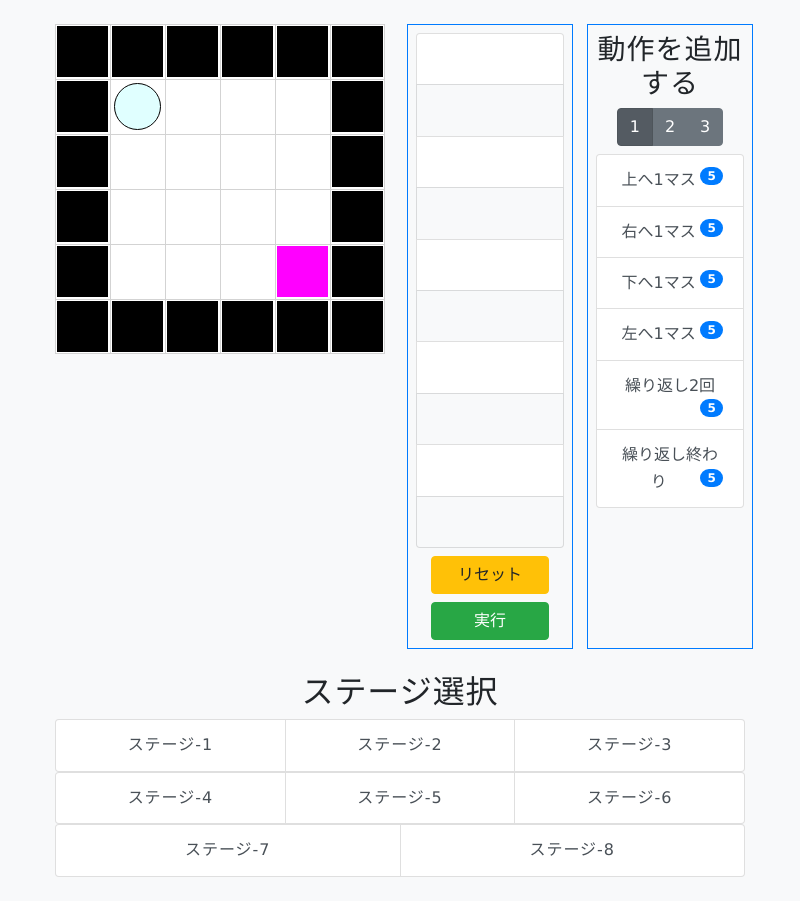
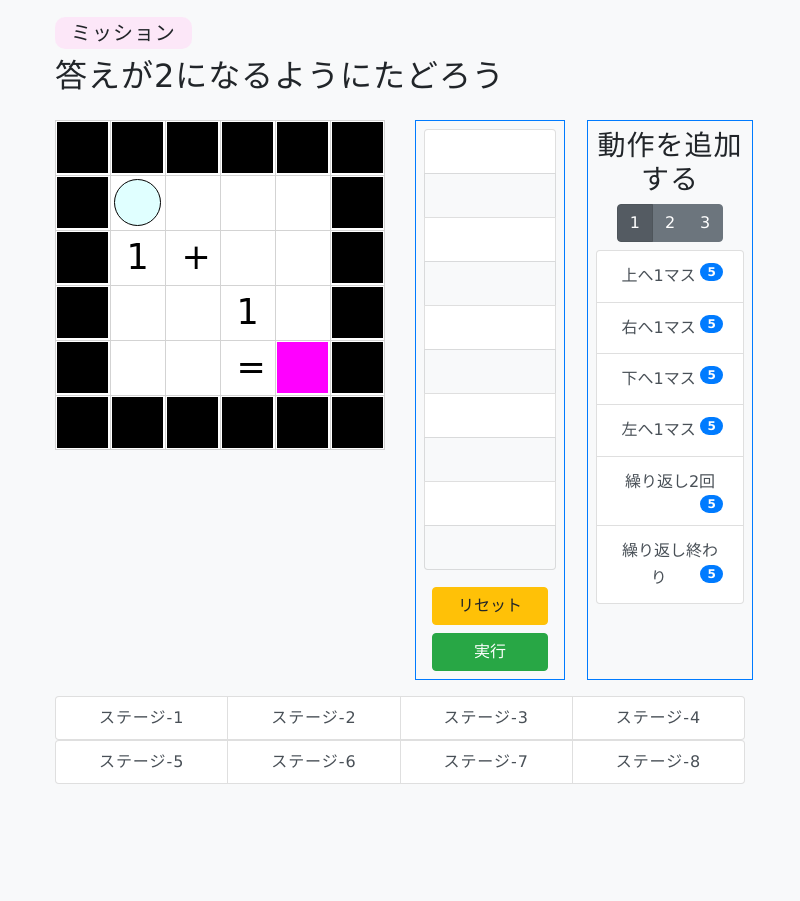
Before and after one commit to yunemk/Ball-Control-Game, an Electron app: page index.html in a window 800 px wide. After the commit the page ends 800 px from the top, so only its background shows below. Drawn offline with Linux system fonts and the light colour scheme.

Commit message:
SPA-like UI update

```diff
--- a/index.html
+++ b/index.html
@@ -9,6 +9,9 @@
   <link rel="stylesheet" href="src/css/bootstrap.min.css">
   <style>
     body {
+      max-width: 100vw;
+      max-height: 100vh;
+      height: 100vh;
       font-family: Verdana, Geneva, Tahoma, sans-serif;
       letter-spacing: .06rem;
       line-height: 1.65rem;
@@ -18,38 +21,49 @@
       background: #f8f9fa;
     }
 
-    .overflow-wrap-break {
-      overflow-wrap: break-word;
+    #todos>.todos-list-item {
+      display: flex;
+      align-items: center;
+      text-align: center;
+      font-size: 100%;
+      min-height: .5rem;
+      height: 10%;
+      padding: 0 .5rem;
+    }
+
+    #stage-list .stage-list-item {
+      padding: .5rem 1.25rem;
+      min-height: .5rem;
     }
   </style>
 </head>
 
 <body class="bg-light">
-  <section id="game" class="my-4">
+  <section id="game">
     <div class="container">
-      <div class="mb-3">
-        <div id="alphabets" class="mt-2 d-none"></div>
-        <div id="arithmetic" class="mt-2 d-none"></div>
-      </div>
       <div class="row">
-        <div class="col-md-6 mt-md-0 col-sm-12 text-center mt-2 position-relative">
-          <canvas id="gameCanvasDisplay"></canvas>
+        <div class="col-12" style="max-height: 15vh; height: 15vh;">
+          <div id="alphabets" class="d-none flex-column justify-content-center h-100"></div>
+          <div id="arithmetic" class="d-none flex-column justify-content-center h-100"></div>
         </div>
-        <div class="col-md-3 col-sm-6">
-          <div class="border border-primary h-100 px-2 mx-n2">
-            <ul id="todos" class="list-group mt-2 even-striped">
-              <li class="list-group-item empty">&ThinSpace;</li>
-              <li class="list-group-item empty">&ThinSpace;</li>
-              <li class="list-group-item empty">&ThinSpace;</li>
-              <li class="list-group-item empty">&ThinSpace;</li>
-              <li class="list-group-item empty">&ThinSpace;</li>
-              <li class="list-group-item empty">&ThinSpace;</li>
-              <li class="list-group-item empty">&ThinSpace;</li>
-              <li class="list-group-item empty">&ThinSpace;</li>
-              <li class="list-group-item empty">&ThinSpace;</li>
-              <li class="list-group-item empty">&ThinSpace;</li>
+        <div class="col-md-6 mt-md-0 col-sm-12 text-center position-relative" style="max-height: 70vh; height: 70vh;">
+          <canvas id="gameCanvasDisplay" class="d-block mx-auto"></canvas>
+        </div>
+        <div class="col-md-3 col-sm-6" style="max-height: 70vh; height: 70vh;">
+          <div class="d-flex flex-column border border-primary h-100 p-2">
+            <ul id="todos" class="d-flex flex-column list-group even-striped overflow-auto h-100">
+              <li class="list-group-item todos-list-item empty"></li>
+              <li class="list-group-item todos-list-item empty"></li>
+              <li class="list-group-item todos-list-item empty"></li>
+              <li class="list-group-item todos-list-item empty"></li>
+              <li class="list-group-item todos-list-item empty"></li>
+              <li class="list-group-item todos-list-item empty"></li>
+              <li class="list-group-item todos-list-item empty"></li>
+              <li class="list-group-item todos-list-item empty"></li>
+              <li class="list-group-item todos-list-item empty"></li>
+              <li class="list-group-item todos-list-item empty"></li>
             </ul>
-            <div class="container my-2">
+            <div class="px-2 pt-2">
               <div class="row">
                 <div class="col-xl-6 col-12">
                   <button id="resetTodos" type="button" class="btn btn-block btn-warning" role="status">リセット</button>
@@ -61,8 +75,8 @@
             </div>
           </div>
         </div>
-        <div class="col-md-3 col-sm-6 text-center">
-          <div class="border border-primary h-100 px-2 mx-n2">
+        <div class="col-md-3 col-sm-6 text-center" style="max-height: 70vh; height: 70vh;">
+          <div class="border border-primary h-100 px-2 mx-n2 overflow-auto">
             <h3 class="mt-2">動作を追加する</h3>
             <div id="actionsSelector" class="btn-group" role="group" aria-label="Basic example">
               <button type="button" class="btn btn-secondary active">1</button>
@@ -93,22 +107,19 @@
         </div>
       </div>
 
-      <h2 class="text-center mt-4">ステージ選択</h2>
-      <div class="text-center">
-        <div id="stage-list">
+      <div class="text-center d-flex align-items-center" style="max-height: 15vh; height: 15vh;">
+        <div id="stage-list" class="d-flex flex-column w-100">
           <ul class="list-group list-group-horizontal">
-            <li class="list-group-item list-group-item-action">ステージ-1</li>
-            <li class="list-group-item list-group-item-action">ステージ-2</li>
-            <li class="list-group-item list-group-item-action">ステージ-3</li>
+            <li class="list-group-item list-group-item-action stage-list-item">ステージ-1</li>
+            <li class="list-group-item list-group-item-action stage-list-item">ステージ-2</li>
+            <li class="list-group-item list-group-item-action stage-list-item">ステージ-3</li>
+            <li class="list-group-item list-group-item-action stage-list-item">ステージ-4</li>
           </ul>
           <ul class="list-group list-group-horizontal">
-            <li class="list-group-item list-group-item-action">ステージ-4</li>
-            <li class="list-group-item list-group-item-action">ステージ-5</li>
-            <li class="list-group-item list-group-item-action">ステージ-6</li>
-          </ul>
-          <ul class="list-group list-group-horizontal">
-            <li class="list-group-item list-group-item-action">ステージ-7</li>
-            <li class="list-group-item list-group-item-action">ステージ-8</li>
+            <li class="list-group-item list-group-item-action stage-list-item">ステージ-5</li>
+            <li class="list-group-item list-group-item-action stage-list-item">ステージ-6</li>
+            <li class="list-group-item list-group-item-action stage-list-item">ステージ-7</li>
+            <li class="list-group-item list-group-item-action stage-list-item">ステージ-8</li>
           </ul>
         </div>
       </div>
--- a/src/js/Actions.js
+++ b/src/js/Actions.js
@@ -11,7 +11,7 @@ class Actions {
     const todos = Array.from(document.getElementById('todos').children);
     todos.forEach(el => {
       el.classList.replace('not-empty', 'empty');
-      el.innerHTML = '&ThinSpace;';
+      el.innerHTML = '';
     });
 
     // reset event handler
@@ -65,16 +65,17 @@ class Actions {
 
   clickHandler(e) {
     if (e.target.nodeName === 'BUTTON' || e.target.nodeName === 'SPAN') {
-      const selectedAction = e.target.nodeName === 'BUTTON' ? e.target : e.target.parentElement;
-      const badgeNum = parseInt(selectedAction.lastElementChild.textContent, 10);
+      const selectedActionElm = e.target.nodeName === 'BUTTON' ? e.target : e.target.parentElement;
+      const badgeNum = parseInt(selectedActionElm.lastElementChild.textContent, 10);
       const firstEmptyTodo = Array.from(document.getElementById('todos').children)
         .find(el => el.classList.contains('empty'));
       if (firstEmptyTodo !== undefined && badgeNum > 0) {
-        this.decrementSelectedActionNum(selectedAction.firstChild.textContent.trim());
+        const selectedAction = selectedActionElm.firstChild.textContent.trim();
+        this.decrementSelectedActionNum(selectedAction);
         firstEmptyTodo.classList.replace('empty', 'not-empty');
         firstEmptyTodo.innerHTML = `
-          ${selectedAction.firstChild.textContent.trim()}
-          <button class="btn btn-sm btn-danger my-n1 rounded-circle float-right delTodo">x</button>
+          <span class="flex-grow-1 mb-0 ${selectedAction}">${selectedAction}</span>
+          <button class="badge badge-pill badge-danger rounded-circle float-right delTodo">x</button>
         `;
         const delTodoBtn = firstEmptyTodo.querySelector('.delTodo');
         delTodoBtn.onclick = () => {
@@ -124,8 +125,8 @@ class Actions {
 
   storedInvisibleTodo() {
     const storedInvisibleTodo = document.createElement('li');
-    storedInvisibleTodo.innerHTML = '&ThinSpace;';
-    storedInvisibleTodo.classList.add('list-group-item', 'empty');
+    storedInvisibleTodo.innerHTML = '';
+    storedInvisibleTodo.classList.add('list-group-item', 'todos-list-item', 'empty');
     return storedInvisibleTodo;
   }
 
@@ -133,7 +134,7 @@ class Actions {
     const todos = Array.from(document.getElementById('todos').children);
     todos.forEach(el => {
       el.classList.replace('not-empty', 'empty');
-      el.innerHTML = '&ThinSpace;';
+      el.innerHTML = '';
     });
     this.dir = JSON.parse(JSON.stringify(this.initDir));
     this.loop = JSON.parse(JSON.stringify(this.initLoop));
--- a/src/js/RunTodos.js
+++ b/src/js/RunTodos.js
@@ -2,7 +2,7 @@ class RunTodos {
   getTodosArr() {
     const rawTodos = Array.from(document.getElementById('todos').children)
       .filter(el => el.classList.contains('not-empty'))
-      .map(el => el.innerText.slice(0, -2)); // remove x and break line
+      .map(el => el.firstElementChild.innerText);
     let dirEditedTodos = this.getDirEditedTodos(rawTodos);
     const compiledTodos = this.getLoopCompiledTodos(dirEditedTodos);
     return compiledTodos || null;
--- a/src/js/Stage.js
+++ b/src/js/Stage.js
@@ -20,6 +20,31 @@ class Stage {
             "initPosY": 1,
             "color": "lightcyan",
             "strokeColor": "black"
+          },
+          "arithmetic": {
+            "subject": "答えが2になるようにたどろう",
+            "ans": 2,
+            "pos": [{
+                "char": "1",
+                "x": 1,
+                "y": 2
+              },
+              {
+                "char": "+",
+                "x": 2,
+                "y": 2
+              },
+              {
+                "char": "1",
+                "x": 3,
+                "y": 3
+              },
+              {
+                "char": "=",
+                "x": 3,
+                "y": 4
+              }
+            ]
           },
           "canvas": {
             "background": "#fff"
--- a/src/js/canvas/Alphabets.js
+++ b/src/js/canvas/Alphabets.js
@@ -33,9 +33,9 @@ class Alphabets {
   }
 
   showCurrentStringAlert() {
-    document.getElementById('alphabets').classList.replace('d-none', 'd-block');
+    document.getElementById('alphabets').classList.replace('d-none', 'd-flex');
     document.getElementById('alphabets').innerHTML = `
-      <h5 class="d-inline-block p-1" style="background: #ffddf799; border-radius: 10px;">ミッション</h5>
+      <h5 class="mr-auto px-3 py-1" style="background: #ffddf799; border-radius: 10px;">ミッション</h5>
       <div class="d-flex flex-row">
         <h2 class="mr-3">${this.question}</h2>
         ${this.currentString ? `<div class="alert alert-${this.alertBgColor} align-items-center mt-n2 mb-n1">${this.currentString}</div>` : ''}
@@ -44,7 +44,7 @@ class Alphabets {
   }
 
   hideCurrentStringAlert() {
-    document.getElementById('alphabets').classList.replace('d-block', 'd-none');
+    document.getElementById('alphabets').classList.replace('d-flex', 'd-none');
   }
 
   isCorrect() {
--- a/src/js/canvas/Arithmetic.js
+++ b/src/js/canvas/Arithmetic.js
@@ -33,18 +33,18 @@ class Arithmetic {
   }
 
   showCurrentAlert() {
-    document.getElementById('arithmetic').classList.replace('d-none', 'd-block');
+    document.getElementById('arithmetic').classList.replace('d-none', 'd-flex');
     document.getElementById('arithmetic').innerHTML = `
-      <h5 class="d-inline-block p-1" style="background: #ffddf799; border-radius: 10px;">ミッション</h5>
+      <h5 class="mr-auto px-3 py-1" style="background: #ffddf799; border-radius: 10px;">ミッション</h5>
       <div class="d-flex flex-row">
         <h2 class="mr-3">${this.subject}</h2>
-        ${this.current ? `<div class="alert alert-${this.alertBgColor} align-items-center mt-n2 mb-n1 overflow-wrap-break">${this.current}${this.result !== null ? this.result : ''}</div>` : ''}
+        ${this.current ? `<div class="alert alert-${this.alertBgColor} align-items-center mb-0 mt-n2">${this.current}${this.result !== null ? this.result : ''}</div>` : ''}
       </div>
     `;
   }
 
   hideCurrentAlert() {
-    document.getElementById('arithmetic').classList.replace('d-block', 'd-none');
+    document.getElementById('arithmetic').classList.replace('d-flex', 'd-none');
   }
 
   isCorrect() {
@@ -95,7 +95,7 @@ class Arithmetic {
       }
     }
     if (this.isInvalidFormula(formulaStr)) {
-      console.error(`${this}.current have invalid character. (only number and symbols of '+', '-', '*', '/', '(' and ')' are allowed to use)`, formulaStr);
+      console.error(`${this}.current has invalid characters. (only a number and symbols of '+', '-', '*', '/', '(' and ')' are allowed to use)`, formulaStr);
       return null;
     }
     return formulaStr;
--- a/src/js/canvas/Modal.js
+++ b/src/js/canvas/Modal.js
@@ -21,14 +21,14 @@ class CanvasModal {
     modal.innerHTML = `
       <div class="d-flex flex-column h-100 align-items-center justify-content-center">
         <h1 class="text-${this.styles.textColor} font-weight-bold">${this.styles.msg}</h1>
-        <button class="btn btn-danger btn-sm mt-4 delModal">リセットする</button>
+        <button class="btn btn-danger btn-lg mt-4 delModal">リセットする</button>
       </div>
     `;
     modal.id = 'canvasModal';
-    modal.classList.add('text-center', 'position-absolute', 'fixed-top');
+    modal.classList.add('position-absolute', 'fixed-top');
     modal.style.width = `${canvas.width}px`;
     modal.style.height = `${canvas.height}px`;
-    modal.style.marginLeft = '15px'; // parent col padding (bootstrap setting)
+    modal.style.marginLeft = (canvas.parentElement.clientWidth - canvas.width) / 2 + 'px';
     modal.style.background = `${this.styles.bg}`;
     modal.querySelector('.delModal').addEventListener('click', () => {
       modal.remove();
--- a/src/js/index.js
+++ b/src/js/index.js
@@ -5,12 +5,18 @@ const ctx = canvas.getContext('2d');
 const range = (start, stop, step = 1) => Array.from({
   length: (stop - start) / step + 1
 }, (_, i) => start + i * step);
-const initCanvasSizeToWidthLengthSquare = canvas => {
-  const width = canvas.parentElement.clientWidth - 15 * 2; // subtract padding size
-  canvas.width = width;
-  canvas.height = width;
+const initCanvasSizeToSmallerLengthSquare = canvas => {
+  const width = canvas.parentElement.clientWidth - 15 * 2;
+  const height = canvas.parentElement.clientHeight;
+  if (width > height) {
+    canvas.width = height;
+    canvas.height = height;
+  } else {
+    canvas.width = width;
+    canvas.height = width;
+  }
 };
-initCanvasSizeToWidthLengthSquare(canvas);
+initCanvasSizeToSmallerLengthSquare(canvas);
 
 // Main //
 const stage = new Stage();
@@ -45,7 +51,7 @@ window.onresize = () => {
     clearTimeout(timer);
   }
   timer = setTimeout(() => {
-    initCanvasSizeToWidthLengthSquare(canvas);
+    initCanvasSizeToSmallerLengthSquare(canvas);
     field = new Field(stg.field);
     alphabets = new Alphabets(field, stg.alphabets);
     arithmetic = new Arithmetic(field, stg.arithmetic);
@@ -81,7 +87,7 @@ document.getElementById('stage-list').addEventListener('click', e => {
         clearTimeout(timer);
       }
       timer = setTimeout(() => {
-        initCanvasSizeToWidthLengthSquare(canvas);
+        initCanvasSizeToSmallerLengthSquare(canvas);
         field = new Field(stg.field);
         alphabets = new Alphabets(field, stg.alphabets);
         arithmetic = new Arithmetic(field, stg.arithmetic);
```
